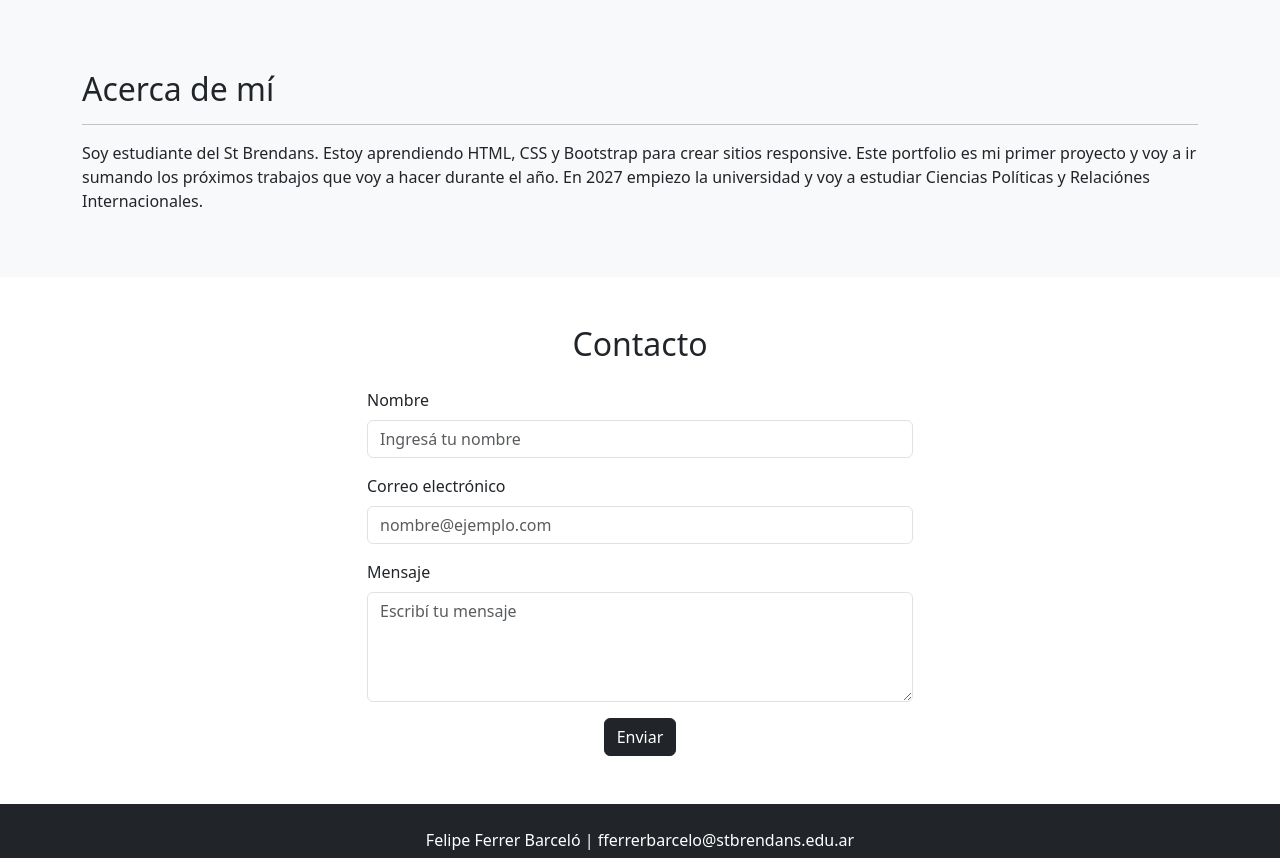
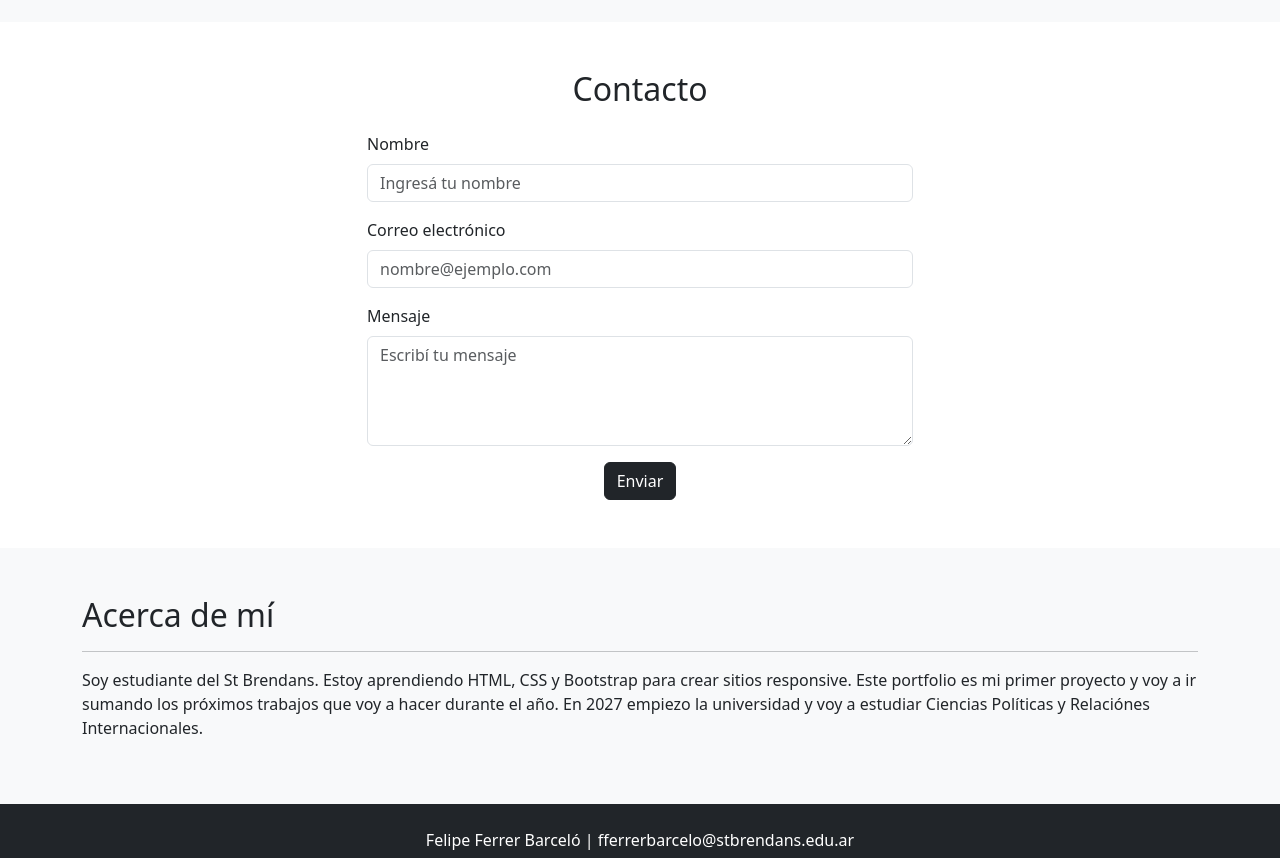
Before and after one commit to fferrerbarcelo-cmd/CSS-Framework-u6, a plain HTML site: page index.html in a window 1280 px wide. Shown: the part 1180-2038 px from the top of the page. Drawn offline with nearby package versions, Linux system fonts and the light colour scheme.

Commit message:
Reorganize 'Acerca de mí' section in index.html
Moved the 'Acerca de mí' section to a new position in the HTML file, preserving the content while removing the original section header.

```diff
--- a/index.html
+++ b/index.html
@@ -95,25 +95,6 @@
   </section>
 
   <!-- ===== CONTACTO ===== -->
- <!DOCTYPE html>
-<html lang="es">
-<head>
-  <meta charset="UTF-8">
-  <meta name="viewport" content="width=device-width, initial-scale=1.0">
-  <title>Mi Portfolio</title>
-
-  <!-- ===== ACERCA DE MÍ ===== -->
-  <section id="acerca-de-mi" class="py-5 bg-light">
-    <div class="container">
-      <h2>Acerca de mí</h2>
-      <hr>
-      <p>
-        Soy estudiante del St Brendans. Estoy aprendiendo HTML, CSS y Bootstrap para crear sitios responsive. Este portfolio
-        es mi primer proyecto y voy a ir sumando los próximos trabajos que voy a hacer durante el año. En 2027 empiezo la universidad y voy a estudiar Ciencias Políticas y Relaciónes Internacionales.
-      </p>
-    </div>
-  </section>
-
   <!-- ===== CONTACTO ===== -->
  <section id="contacto" class="py-5">
   <div class="container">
@@ -164,6 +145,19 @@
     </div>
   </div>
 </section>
+
+  <!-- ===== ACERCA DE MÍ ===== -->
+  <section id="acerca-de-mi" class="py-5 bg-light">
+    <div class="container">
+      <h2>Acerca de mí</h2>
+      <hr>
+      <p>
+        Soy estudiante del St Brendans. Estoy aprendiendo HTML, CSS y Bootstrap para crear sitios responsive. Este portfolio
+        es mi primer proyecto y voy a ir sumando los próximos trabajos que voy a hacer durante el año. En 2027 empiezo la universidad y voy a estudiar Ciencias Políticas y Relaciónes Internacionales.
+      </p>
+    </div>
+  </section>
+
   <!-- ===== FOOTER ===== -->
   <footer class="bg-dark text-white text-center py-4">
     <div class="container">
```
